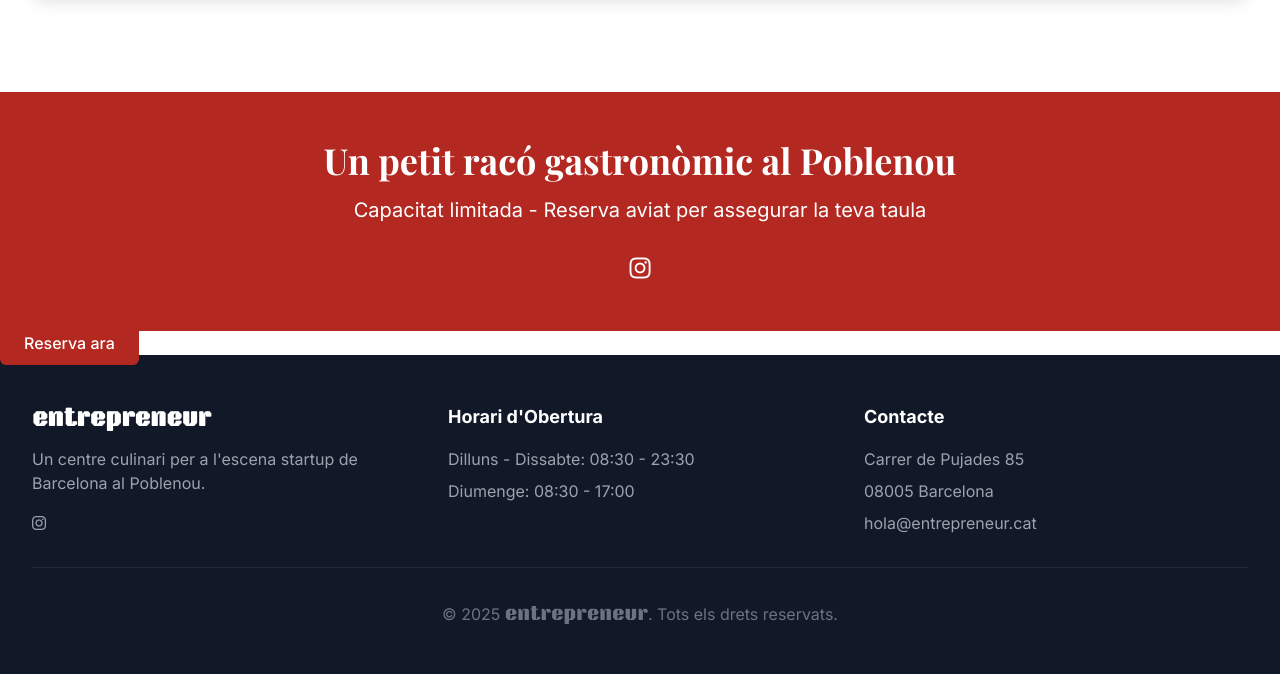
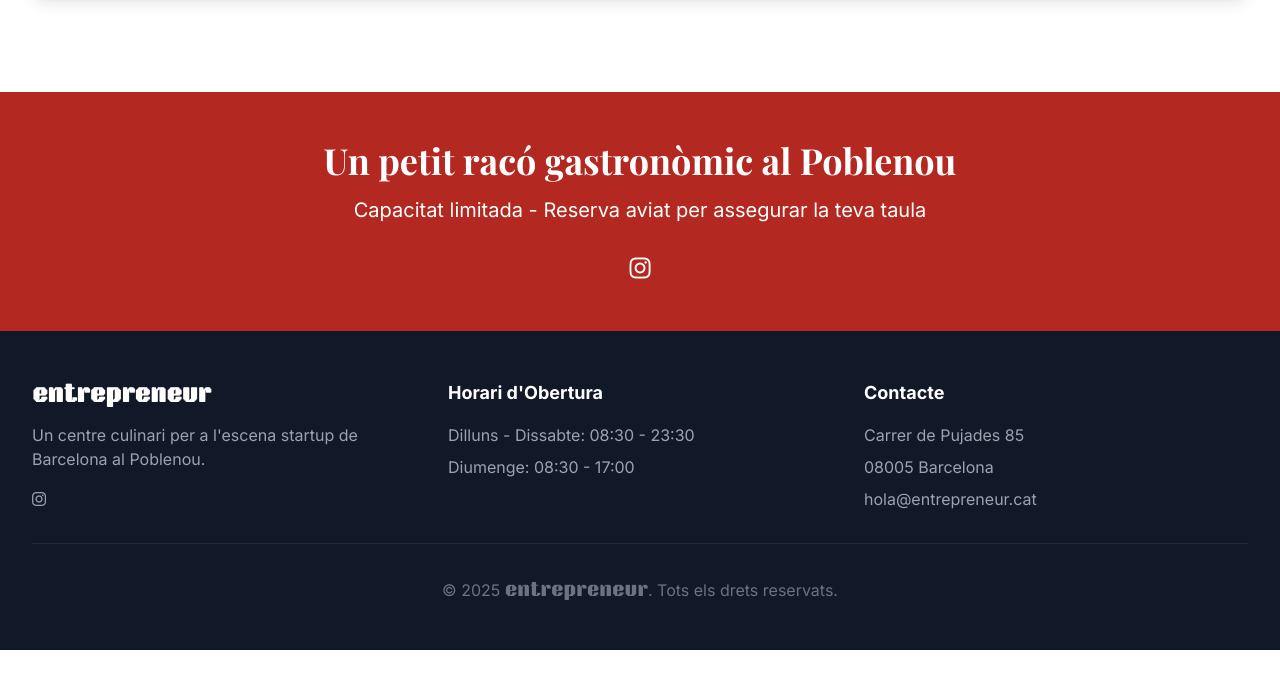
Before and after one commit to itnig-it/lentrepreneur, a Jekyll site: the page built from index.html, in a window 1280 px wide and 900 px high, scrolled down 4818 px, cut to the strip 226-900 px from the top of the window. Built offline with Jekyll 4.4.1, drawn with Linux system fonts in a browser that asks for light colours; some web fonts are replaced; after the commit the page ends 5694 px from its top, so only the background shows below that.

Commit message:
removed reserva ara footer button

```diff
--- a/index.html
+++ b/index.html
@@ -223,15 +223,3 @@ layout: default
     });
   });
 </script>
-
-<!-- Form Success Message -->
-<div id="form-success" class="hidden bg-green-100 text-green-700 p-4 rounded-md">
-  Gràcies pel teu missatge! Et contactarem aviat.
-</div>
-
-<a href="https://booking02.hiopos.com/booking?data=iV2d94WanlmcvZSZzxWYm1jbp1GZhZCOzETN0MTPklEcvh2c"
-   class="w-full btn btn-primary"
-   target="_blank"
-   rel="noopener noreferrer">
-  Reserva ara
-</a>
```
